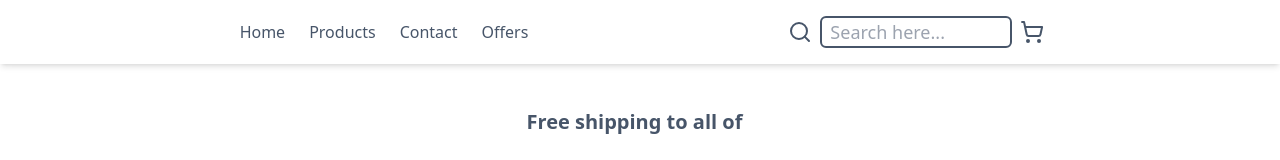
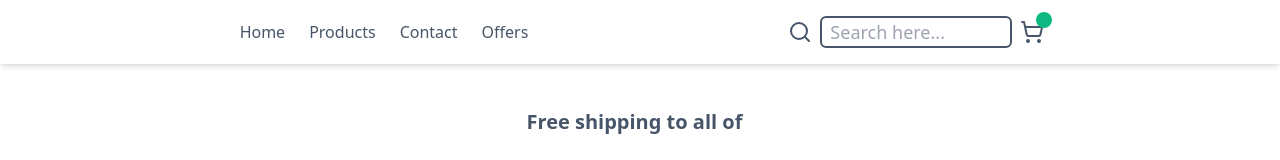
Before and after one commit to VictorManso/e-commerce, a React (Vite) app: page / in a window 1280 px wide. Shown: the top 160 px of the page. Built offline with nearby package versions, Linux system fonts and the light colour scheme.

Commit message:
Criação de funcionalidades do carrinho

```diff
--- a/src/App.jsx
+++ b/src/App.jsx
@@ -1,12 +1,26 @@
-import { useEffect } from "react";
+import { useEffect, useState } from "react";
 import { gsap } from "gsap";
 import NavBar from "./components/NavBar";
 import { TypeAnimation } from "react-type-animation";
 import { ShoppingCartIcon } from "@heroicons/react/24/outline";
 import Carousel from "./components/carousel";
 import TennisBanner from "./assets/images/tenis.png";
+import { CarTaxiFrontIcon } from "lucide-react";
 
 function App() {
+  const [cart, setCart] = useState([]);
+
+  const addToCart = (item) => {
+    setCart((prevCart) => [...prevCart, item]);
+  };
+
+  const removeToCart = (item) => {
+    setCart((prevCart) =>
+      prevCart.filter((cartItem) => cartItem.id !== item.id)
+    );
+  };
+  const countCart = cart.length;
+
   useEffect(() => {
     gsap.registerPlugin();
 
@@ -43,7 +57,7 @@ function App() {
 
   return (
     <div className="">
-      <NavBar />
+      <NavBar cart={cart} countCart={countCart} />
       <div className="min-h-24 text-xl text-slate-600 bold font-bold p-4 text-center content-center">
         <TypeAnimation
           sequence={[
@@ -99,7 +113,7 @@ function App() {
         </h1>
       </div>
 
-      <Carousel />
+      <Carousel addToCart={addToCart} removeToCart={removeToCart} />
     </div>
   );
 }
--- a/src/components/NavBar.jsx
+++ b/src/components/NavBar.jsx
@@ -1,7 +1,7 @@
 import React, { useState, useRef, useEffect } from "react";
 import { CircleEllipsis, Search, ShoppingCart } from "lucide-react";
 
-function NavBar() {
+function NavBar(props) {
   const [isMenuOpen, setIsMenuOpen] = useState(false);
   const navRef = useRef(null); // Referência para a navbar
 
@@ -70,7 +70,12 @@ function NavBar() {
             type="text"
             className="border-slate-600 border-2 rounded-md p-2 w-48 h-8"
           />
-          <ShoppingCart className="hover:scale-110" />
+          <div className="group relative">
+            <ShoppingCart className="hover:scale-110" />
+            <span className="absolute text-center -top-2 -right-2 bg-emerald-500 text-white rounded-full w-4 h-4 text-xs ">
+              {props.countCart > 0 ? props.countCart : ""}
+            </span>
+          </div>
         </div>
       </div>
     </div>
--- a/src/components/carousel.jsx
+++ b/src/components/carousel.jsx
@@ -1,12 +1,13 @@
 import { ChevronLeftIcon, ChevronRightIcon } from "lucide-react";
-import React, { useState } from "react";
+import { useState, React } from "react";
 import tennis1 from "../assets/images/tennis1.png";
 import tennis2 from "../assets/images/tennis2.png";
 import tennis3 from "../assets/images/tennis3.png";
 import tennis4 from "../assets/images/tennis4.png";
 
-function Carousel() {
+function Carousel(props) {
   const [currentIndex, setCurrentIndex] = useState(0);
+
   const cards = [
     {
       id: 1,
@@ -47,14 +48,13 @@ function Carousel() {
       id="carousel"
       className="relative flex w-full max-w-6xl mx-auto overflow-hidden place-content-center "
     >
-      {/* Contêiner que move todos os cards juntos */}
       <div className=" w-full flex-shrink-0 flex">
         {cards.map((card) => (
           <div
             key={card.id}
             className="w-full place-content-center sm:w-1/2 lg:w-2/6 flex-shrink-0 p-4 flex transition-transform duration-500"
             style={{
-              transform: `translateX(-${currentIndex * 100}%)`, // Move o contêiner dos cards
+              transform: `translateX(-${currentIndex * 100}%)`,
             }}
           >
             <div className="bg-gradient-to-bl from-slate-300 to-white rounded-lg shadow-lg p-2 m-4 text-center">
@@ -65,7 +65,10 @@ function Carousel() {
               <p className="m-4 font-bold text-slate-500 ">
                 {card.description}
               </p>
-              <button className="hover:scale-110 transition-all font-bold bg-gradient-to-tr shadow-md from-blue-300 to-green-500 text-slate-100 p-2 m-2 rounded-md pl-8 pr-8">
+              <button
+                onClick={() => props.addToCart(card)}
+                className="hover:scale-110 transition-all font-bold bg-gradient-to-tr shadow-md from-blue-300 to-green-500 text-slate-100 p-2 m-2 rounded-md pl-8 pr-8"
+              >
                 Buy
               </button>
             </div>
@@ -73,7 +76,6 @@ function Carousel() {
         ))}
       </div>
 
-      {/* Botões de navegação */}
       <button
         title="btnLeft"
         onClick={prevCard}
```
